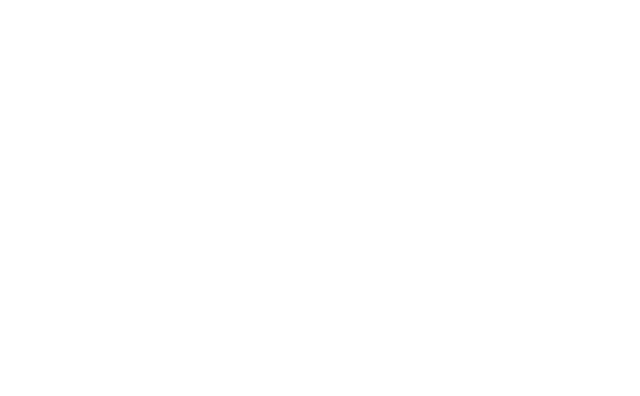
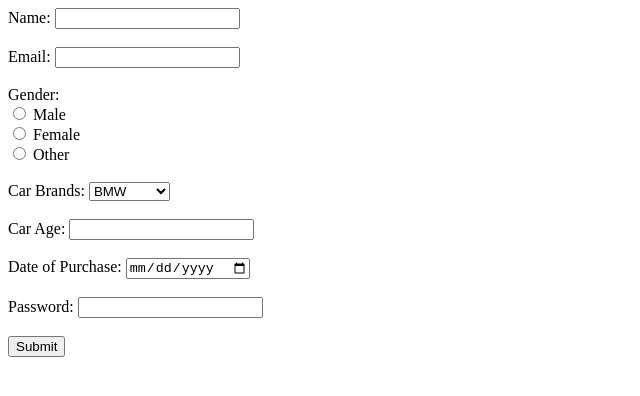
Before and after one commit to acciojob/car-insurance-form-Imhrutik05, a website: page main.html in a window 1280 px wide. Shown: the whole page, without its empty margins (0-640 px from the left). Drawn offline with Linux system fonts and the light colour scheme.

Commit message:
created a submission

```diff
--- a/main.html
+++ b/main.html
@@ -8,6 +8,56 @@
 
 <body>
 	<!-- the entire body must be written by student -->
+	<form action="/register" method="post">
+	  <!-- Name -->
+	  <label for="name">Name:</label>
+	  <input type="text" id="name" name="name" required>
+	  <br><br>
+
+	  <!-- Email -->
+	  <label for="email">Email:</label>
+	  <input type="email" id="email" name="email" required>
+	  <br><br>
+
+	  <!-- Gender (Radio Buttons) -->
+	  <label>Gender:</label><br>
+	  <input type="radio" id="male" name="gender" value="Male" required>
+	  <label for="male">Male</label><br>
+
+	  <input type="radio" id="female" name="gender" value="Female">
+	  <label for="female">Female</label><br>
+
+	  <input type="radio" id="other" name="gender" value="Other">
+	  <label for="other">Other</label>
+	  <br><br>
+
+	  <!-- Car Brands (Dropdown) -->
+	  <label for="cars">Car Brands:</label>
+	  <select id="cars" name="cars">
+	    <option value="BMW">BMW</option>
+	    <option value="Audi">Audi</option>
+	    <option value="Mercedez">Mercedez</option>
+	  </select>
+	  <br><br>
+
+	  <!-- Car Age -->
+	  <label for="carage">Car Age:</label>
+	  <input type="number" id="carage" name="carage" required>
+	  <br><br>
+
+	  <!-- Date of Purchase -->
+	  <label for="dop">Date of Purchase:</label>
+	  <input type="date" id="dop" name="dop" required>
+	  <br><br>
+
+	  <!-- Password -->
+	  <label for="password">Password:</label>
+	  <input type="password" id="password" name="password" required>
+	  <br><br>
+
+	  <!-- Submit Button -->
+	  <button type="submit">Submit</button>
+	</form>
     <script type="text/javascript" src="./script.js">
 </script>
 
```
